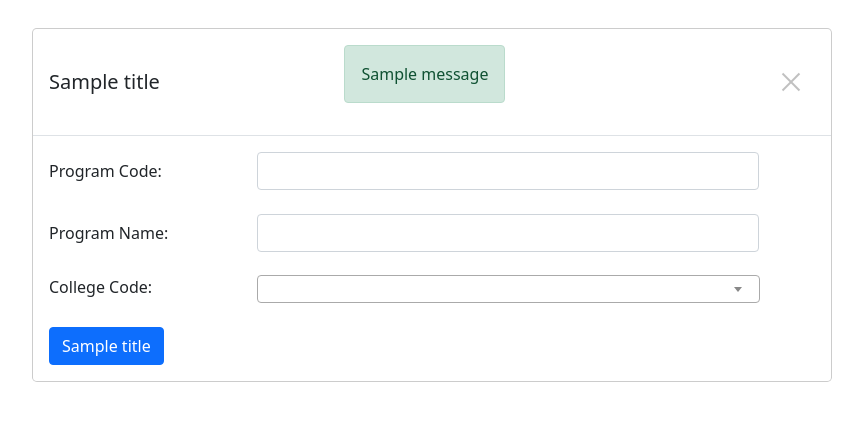
After one commit to markangelogallardo/SSIS---Web-Server, a Flask app: template app/templates/programs/programForms.html in a window 1280 px wide. The commit adds this page. Shown: the top 421 px of the page, without its empty margins (208-1071 px from the left). Run offline with Flask 3, Linux system fonts and the light colour scheme; the template is opened without the code that fills it: values that come from a table or form of the project are taken from there, most other values are stand-ins (such as "Sample title", 1, 10 or a date in 2020); one stand-in notice (Sample message) is shown; some libraries are stand-ins or nearby versions.

Commit message:
You can now add a new program, changes reflect in the student page, and html restructuring made it that navbar is inheritable for convenience

```diff
--- a/app/program/forms.py
+++ b/app/program/forms.py
@@ -0,0 +1,8 @@
+from flask_wtf import FlaskForm
+from wtforms import StringField, validators, SelectField
+import app.models as models
+
+class ProgramForm(FlaskForm):
+    prog_code= StringField('Program Code:', [validators.DataRequired(), validators.Length(max=15, message="Length of Code is past the limit")])
+    prog_name = StringField('Program Name:', [validators.DataRequired(message="No input entered")])
+    college_code = SelectField('College Code:', [validators.DataRequired()], choices=[("", "")])
--- /dev/null
+++ b/app/static/js/programs/collegeChoice.js
@@ -0,0 +1,7 @@
+$(document).ready(function () {
+    $("#collegeCode").select2();
+    $('#collegeCode').on('select2:open', function() {
+        var selectWidth = $(this).outerWidth();
+        $('.select2-dropdown').css('width', selectWidth + 'px');
+    });
+});
--- a/app/templates/home_layout.html
+++ b/app/templates/home_layout.html
@@ -77,7 +77,7 @@
     <script src="https://stackpath.bootstrapcdn.com/bootstrap/4.5.2/js/bootstrap.min.js"></script>
     <script src="https://cdnjs.cloudflare.com/ajax/libs/jquery-confirm/3.3.4/jquery-confirm.min.js"></script>
     <link rel="stylesheet" href="https://cdnjs.cloudflare.com/ajax/libs/jquery-confirm/3.3.4/jquery-confirm.min.css">
-    <script src="static/js/search.js"></script>
+
     {%- endblock scripts %}
     {%- endblock body %}
   </body>
--- a/app/templates/programs/program.html
+++ b/app/templates/programs/program.html
@@ -45,6 +45,7 @@
 </div>
   {%block scripts%}
   {{super()}}
+  <script src="static/js/search.js"></script>
   <script src="static/js/students/delStudModal.js"></script>
   {%endblock scripts%}
 {%endblock content%}
--- /dev/null
+++ b/app/templates/programs/programForms.html
@@ -0,0 +1,56 @@
+{% extends "home_layout.html"%}
+{%- block styles %}
+{{super()}}
+{%- endblock styles %}
+{% block navbar %}
+{%- endblock navbar %}
+
+{%block content%}
+<div class="modal-dialog modal-lg" role="document">
+    <div class="modal-content">
+        <div class="modal-header">
+            <h5 class="modal-title" id="addModalLabel">{{title}}</h5>
+            {% with messages = get_flashed_messages(with_categories = True)%}
+                {% if messages%}
+                    {% for category, message in messages%}
+                        <div class="alert alert-{{category}}" id="errorMessage">{{message}}</div>
+                        <div></div>
+                    {%endfor%}
+                {%endif%}
+            {%endwith%}
+            <a href="{{ url_for('program.program_page') }}" type="button" class="close" aria-label="Close"></a>
+        </div>
+        <div class="modal-body" id="progForm">
+            <form method="POST" id="program-form">
+                {{ form.hidden_tag() }}
+                <div class="row mb-3 ">
+                    {{ form.prog_code.label(class="col-sm-3 col-form-label") }}
+                    <div class="col-sm-8">
+                        {{ form.prog_code(id="progCode", class="form-control")}}
+                    </div>
+                </div>
+                <div class="row mb-3">
+                    {{ form.prog_name.label(class="col-sm-3 col-form-label") }}
+                    <div class="col-sm-8">
+                        {{ form.prog_name(id="progName", class="form-control") }}
+                    </div>
+                </div>
+                <div class="row mb-3">
+                    {{ form.college_code.label(class="col-sm-3 col-form-labell") }}
+                    <div class="col-sm-8">
+                        {{ form.college_code(id="collegeCode", class="form-control") }}
+                    </div>
+                </div>
+                <button type="submit" id="confirm-student" class="btn btn-primary" >{{ title }}</button>
+            </form>
+        </div>
+    </div>
+</div>
+{% block scripts %}
+{{super()}}
+    <link href="https://cdn.jsdelivr.net/npm/select2@4.1.0-rc.0/dist/css/select2.min.css" rel="stylesheet" />
+    <script src="https://cdn.jsdelivr.net/npm/select2@4.1.0-rc.0/dist/js/select2.min.js"></script>
+    <script src="https://cdn.jsdelivr.net/npm/@popperjs/core@2.9.2/dist/umd/popper.min.js"></script>
+    <script src="{{ url_for('static', filename='js/programs/collegeChoice.js') }}"></script>
+{%- endblock scripts %}
+{%- endblock content %}
--- a/app/templates/students/student.html
+++ b/app/templates/students/student.html
@@ -55,6 +55,7 @@
 </div>
   {%block scripts%}
   {{super()}}
+  <script src="static/js/search.js"></script>
   <script src="static/js/students/delStudModal.js"></script>
   {%endblock scripts%}
 {%endblock content%}
--- a/app/templates/students/studentForms.html
+++ b/app/templates/students/studentForms.html
@@ -2,6 +2,8 @@
 {%- block styles %}
 {{super()}}
 {%- endblock styles %}
+{% block navbar %}
+{%- endblock navbar %}
 {%block content%}
 
 <div class="modal-dialog modal-lg" role="document">
@@ -16,7 +18,7 @@
                 {%endfor%}
             {%endif%}
         {%endwith%}
-        <a href="{{ url_for('student.index') }}" type="button" class="close" aria-label="Close"></a>
+        <a href="{{ url_for('student.student_page') }}" type="button" class="close" aria-label="Close"></a>
     </div>
     <div class="modal-body" id="studForm">
         <form method="POST" id="student-form">
```
Also changed, not shown: app/models.py (+26 -0 lines), app/program/controller.py (+18 -1 lines).
